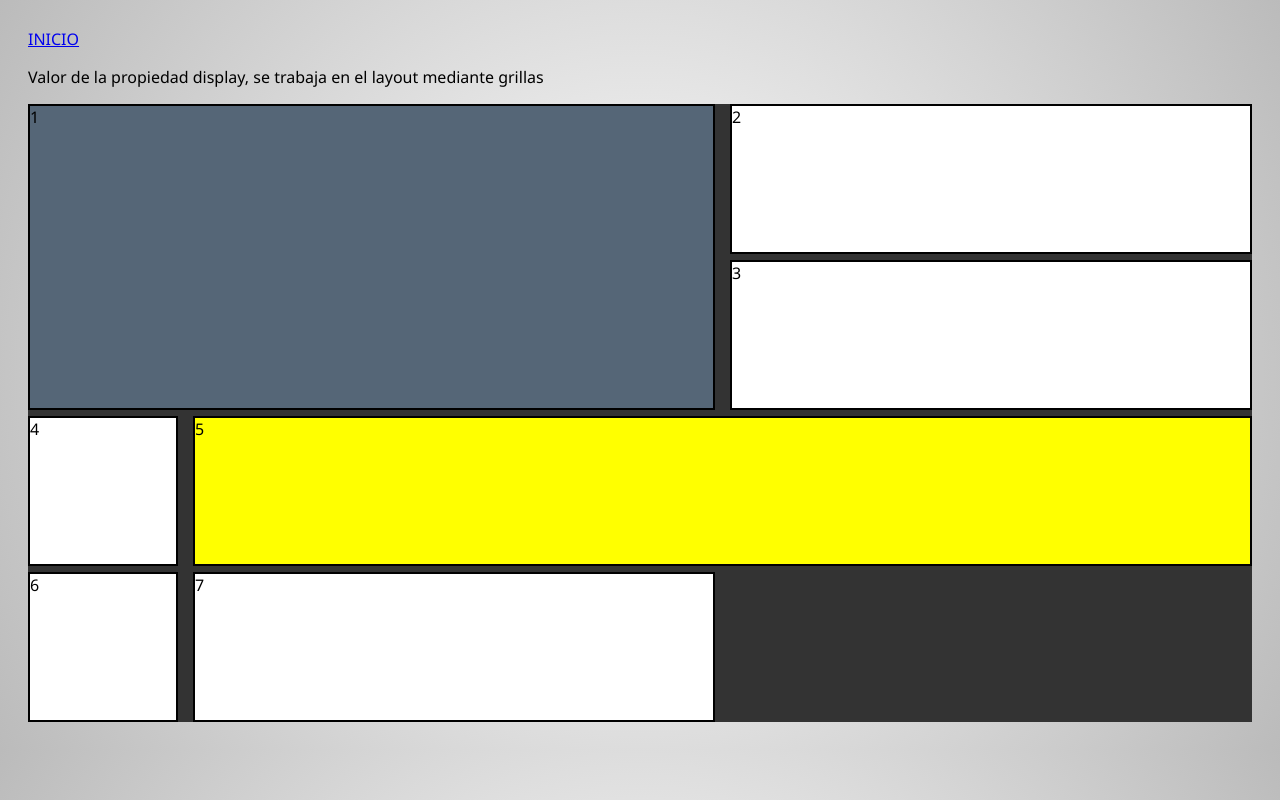
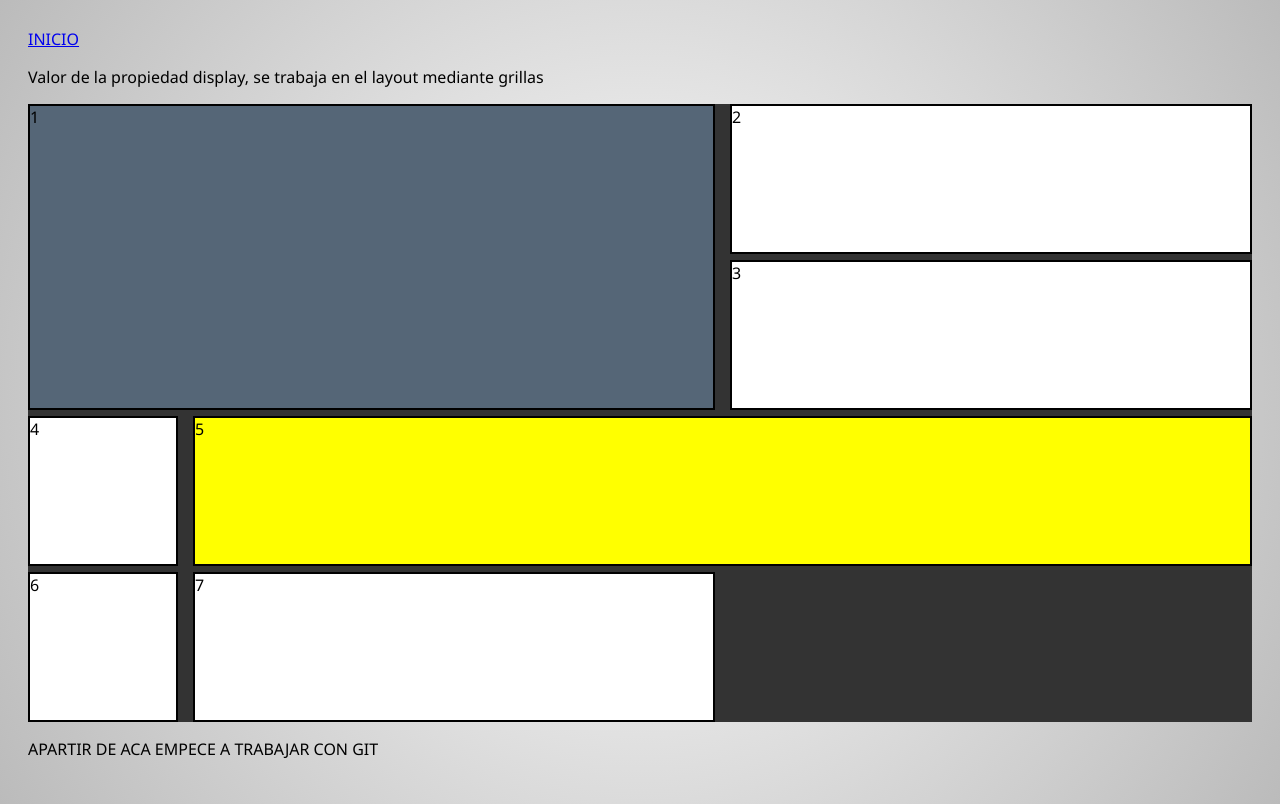
Before and after one commit to edupimora/testgit, a plain HTML site: page P_css/grid.html in a window 1280 px wide. Drawn offline with Linux system fonts and the light colour scheme.

Commit message:
inicio con git

```diff
--- a/P_css/grid.html
+++ b/P_css/grid.html
@@ -29,6 +29,7 @@
         </div>
     </div>
 
+    <p>APARTIR DE ACA EMPECE A TRABAJAR CON GIT</p>
 
 
 
```
